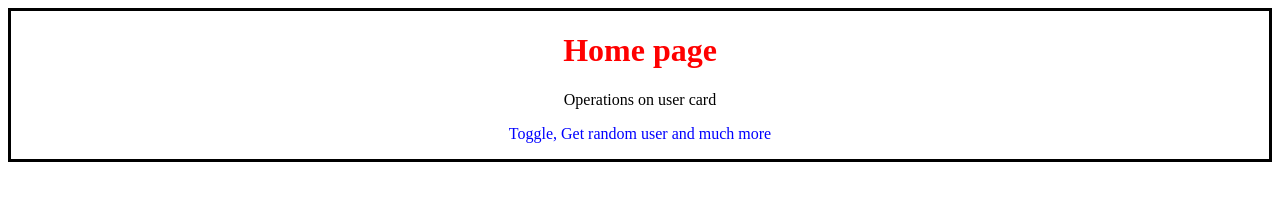
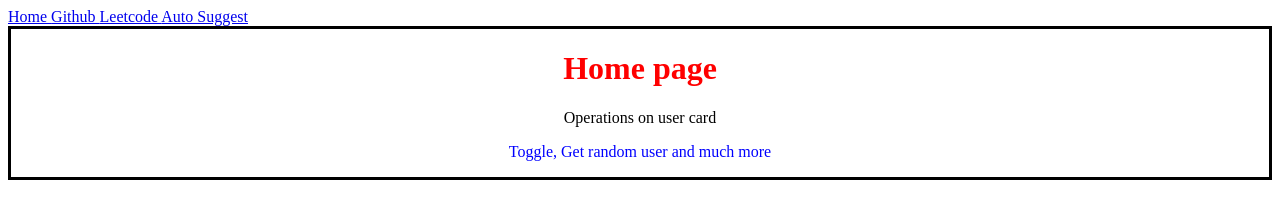
Before and after one commit to emanogna/auto-suggest, a website: page frontend/index.html in a window 1280 px wide. Drawn offline with Linux system fonts and the light colour scheme.

Commit message:
added navbar

```diff
--- a/frontend/index.html
+++ b/frontend/index.html
@@ -7,6 +7,12 @@
     <link rel="stylesheet" href="index.css">
 </head>
 <body>
+    <div id="nav">
+        <a href="/"> Home </a>
+        <a href="https://github.com" target="_blank"> Github </a>
+        <a href="https://leetcode.com"> Leetcode </a>
+        <a href="./pages/autosuggest.html"> Auto Suggest </a>
+    </div>
     <div id="home-intro">
         <h1>Home page</h1>
         <p id="p1">Operations on user card</p>
```
Also changed, not shown: frontend/pages/autosuggest.html (added, +11 -0 lines).
